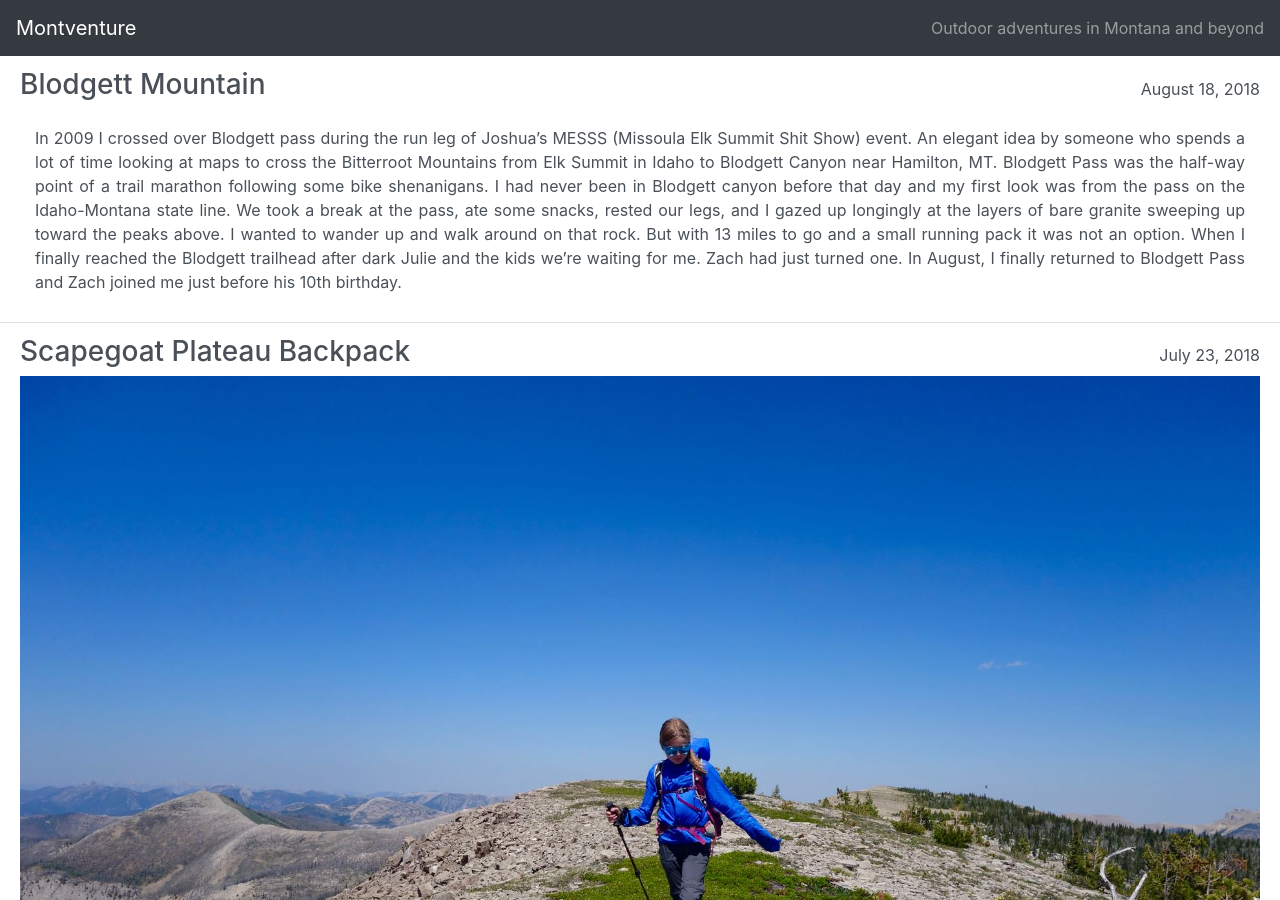
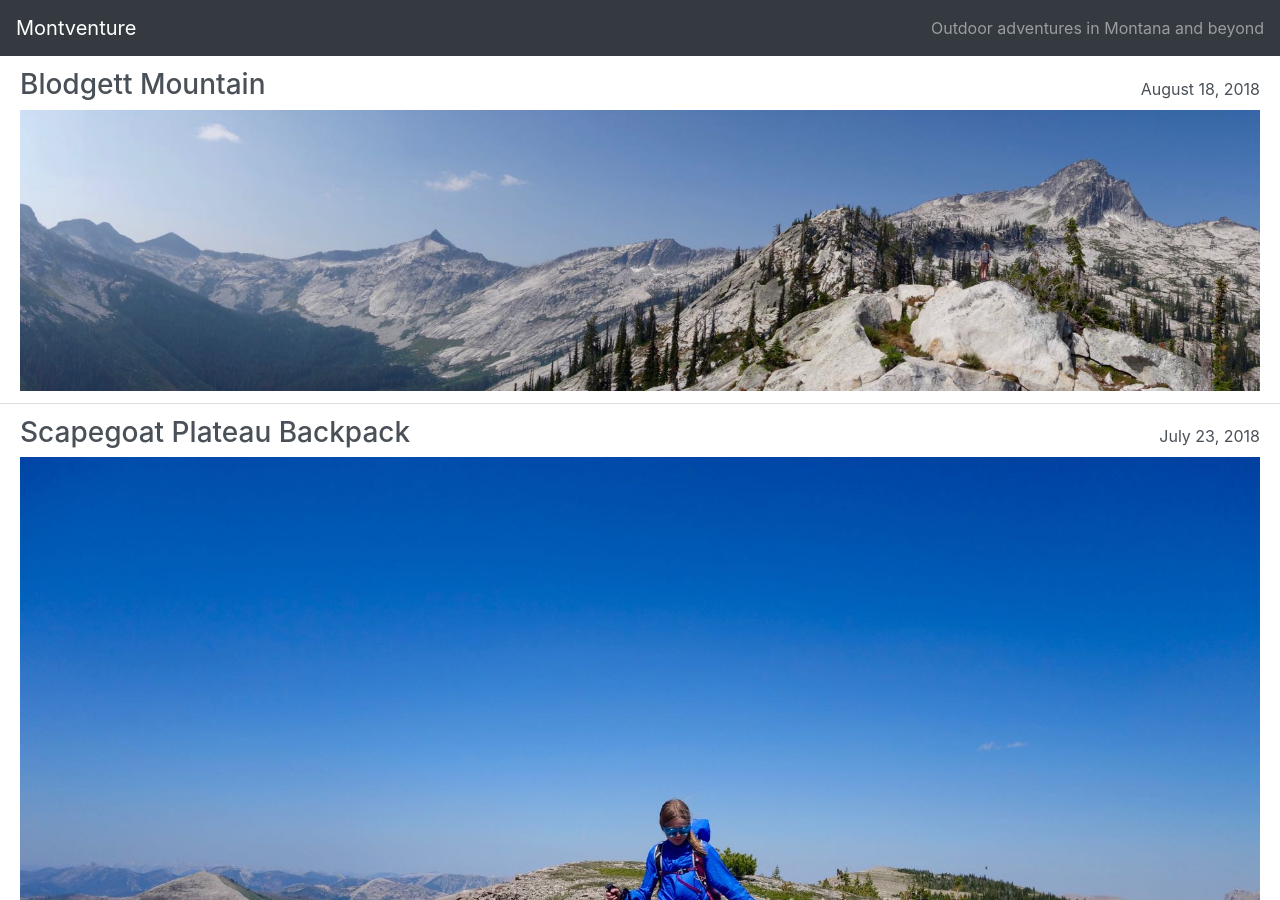
Before and after one commit to aaron/montventure, a Jekyll site: the page built from index.md, in a window 1280 px wide and 900 px high. Built offline with Jekyll 4.4.1, drawn with Linux system fonts in a browser that asks for light colours.

Commit message:
add images

```diff
--- a/_posts/2018-08-18-blodgett-mountain.md
+++ b/_posts/2018-08-18-blodgett-mountain.md
@@ -5,9 +5,21 @@ image_path: /assets/images/blodgett-mountain/
 tags:       Backpacking Bitterroot
 caltopo:    https://caltopo.com/m/KJ00
 ---
+
+{% include image.html image="blodgett-panorama.jpg" %}
+
 In 2009 I crossed over Blodgett pass during the run leg of Joshua's MESSS (Missoula Elk Summit Shit Show) event. An elegant idea by someone who spends a lot of time looking at maps to cross the Bitterroot Mountains from Elk Summit in Idaho to Blodgett Canyon near Hamilton, MT. Blodgett Pass was the half-way point of a trail marathon following some bike shenanigans. I had never been in Blodgett canyon before that day and my first look was from the pass on the Idaho-Montana state line. We took a break at the pass, ate some snacks, rested our legs, and I gazed up longingly at the layers of bare granite sweeping up toward the peaks above. I wanted to wander up and walk around on that rock. But with 13 miles to go and a small running pack it was not an option. When I finally reached the Blodgett trailhead after dark Julie and the kids we're waiting for me. Zach had just turned one. In August, I finally returned to Blodgett Pass and Zach joined me just before his 10th birthday.
 
 This time we had backpacks and my hope was to return to the pass, wander around on that sweeping granite, and maybe even summit Blodgett Mountain. Blodgett Canyon, like the other major Bitterroot drainages, is long. But it has a good well-maintained trail that climbs gradually. We would take one day to hike up the canyon and setup a basecamp near the trail to the pass, one day scrambling around in the high country, and then hike back out on the third day.
+
+<div class="row no-gutters">
+  <div class="col-md-6">
+    {% include image.html image="zach-in-creek.jpg" %}
+  </div>
+  <div class="col-md-6">
+    {% include image.html image="zach-with-thimbleberries.jpg" %}
+  </div>
+</div>
 
 In the first few miles we encountered a few other groups taking in the sights of the lower canyon and day hiking to the waterfalls. We took a long break above the first falls at a spot where the creek flows over exposed rock. Zach took off his shoes and waded in tentatively at first, but was soon dancing around in the water. The second waterfall made another nice diversion from the trail. We wandered up the rock walking where it was dry and jumping over small side streams. Past the second falls the trail pulls away from the stream and there are more trees blocking the views of the canyon walls and surrounding peaks. The vegetation was thicker and slower going, especially for Zach because it was over his head. However, long swaths of this vegetation was thimbleberry bushes covered in ripe red berries that were the best I had ever tasted. Our progress slowed and I began to worry about making it to our camp before dark. But it was hard to resist all the berries so close at hand.
 
@@ -15,9 +27,14 @@ In the early evening we reached Nine-Mile Meadow, my planned destination for the
 
 In the morning, with our basecamp established, we got an early start heading up the trail toward Blodgett Pass. The creek was easily accessible from trail junction just before we started the hike up and I filled our bottles not expecting to find any water until we retuned to this spot at the end of the day. Zach was very excited about the rock scrambling and wanted to leave the trail before we even got to the pass and head straight up the rock. It did look like fun, but also a bit steep. I was able to assuage him with promises of plenty of scrambling opportunities above the pass.
 
+{% include image.html image="blodgett-mountain.jpg" %}
+
 After a couple more switchbacks we reached the pass and the uprising swath of granite was much as I remembered from my previous trip. We headed up the stair-step ridge going west towards Blodgett Mountain. Zach and I both thoroughly enjoyed the scrambling and the views, that were already good from the pass, expanded as we gained elevation. After ascending a few rocky pitches the slope mellowed and there were trees along the ridge that slowed our progress. Zach's enthusiasm wained and we stopped to take a break and talk about our options. At this point we were at least 14 miles from the the trailhead. If we turned around we'd have to go back to camp and hang out for the afternoon because it was too far for us to hike out that day. After some discussion Zach decided to continue heading up and we moved on to crossing an open cirque below the peak.
 
 On the far side of the cirque there was a break in Blodgett's southern ridge with a ramp that looked like it would provide us access to the peak. To reach it we had to cross a large boulder field first. This was not easy but Zach really enjoyed the hands-on bouldering and micro-route finding. We reached the ramp and slowly made our way up to the ridge. From the top the views of Blodgett Lake perched up in a rocky half-bowl with the peaks of the southern Bitterroot in the background was astounding. It was a mellow walk up to the peak where we were greeted with a bird's-eye view of the massive Blodgett Canyon extending all the way back to the Bitterroot Valley with the Sapphire Range visible far in the distance. It was a beautiful day and we took our time on the peak checking out the scenery in every direction. The Idaho side looked like a particularly interesting place to explore. That area is a long way from everywhere and likely sees very few human visitors.
+
+{% include image.html image="zach-on-cliff.jpg" %}
+{% include image.html image="aaron-on-peak.jpg" %}
 
 The trip down was slow going at times but definitely physically easier than the climb up. Zach discovered his inner mountain goat on the descent hopping from rock to rock at an impressive pace and rarely missing a step. We made our way to a large patch of snow and enjoyed a mellow glissade and a short break from rock hopping. On the return we took a more southerly route across the cirque avoiding some of the boulders and good section of the treed ridge. Scrambling down the final rock sections went quickly with Zach often running ahead.
 
@@ -27,8 +44,12 @@ After that we both managed to fall asleep but the excitement for the night was n
 
 The morning was cool and we took our time getting ready. I was expecting the sun to come out and warm things up and dry out the thick vegetation had to walk through. That never happened. We both donned rain coats and long pants and headed down the trail for the long walk out. Immediately our pants were wet and for Zach it was worse because the vegetation came up much higher on him. We moved quickly to stay warm and walked a couple of miles before taking a short break for a snack. Then it started to rain. We were already wet from the vegetation and wearing our rain coats so it didn't seem that much different. In Montana it generally does not rain for that long. This day proved to be an exception.
 
+{% include image.html image="zach-in-rain.jpg" %}
+
 As we walked down the trail I began to smell smoke. Zach noticed it too and asked me about it. I told him that the lightning storm from last night had probably started a fire but it was likely a long ways away and not to worry. Then we started to see ash falling from the sky and I began to contemplate our options if there was a fire in the canyon. Likely the fire would be small enough that we could bushwhack around it. But if that was not possible then we could just turn around and walk out the Elk Summit. It would take us an extra day but we'd be on the other side of the divide from the fire. Then we spotted the fire a short distance from the trail. It was still small but too big for us to put out. There were flames in the crown of a couple of dead trees and the area surrounding those trees was on fire. I took a GPS waypoint planning to report it when we got out to the trailhead. I had no idea that the light rain shower, our first in a couple of months, was going to continue for hours putting out the fire on its own.
 
 It felt like a very long walk out. Our pants were wet and our shoes were soaked. Thankfully, the raincoats kept our upper bodies dry. We needed to keep moving to stay warm and didn't take any breaks because sitting down in the rain was not very appealing. We both just wanted to get to the trailhead but the miles dragged on especially near the end. It brought back memories of slogging over the same section of trail at the end of the MESSS barely able to run. The wet weather kept everyone else home and we did not see anyone else on the trail that entire day.
 
 During our walk we made a plan of what do when we finally reached the parking lot. I stared the car to get it warming up and then we both crawled into the back and closed the door. We stripped off all our wet clothes and put on the dry clothes that were stashed in the car. Being out of the wind, with a little heat from the car engine, and wearing dry clothes made a tremendous improvement. We warmed up quickly and greedily broke into the snacks we had stashed in the car for the end of the trip.
+
+{% include image.html image="zach-and-aaron.jpg" %}
```
Also changed, not shown: assets/images/blodgett-mountain/aaron-on-peak.jpg (added), assets/images/blodgett-mountain/blodgett-mountain.jpg (added), assets/images/blodgett-mountain/blodgett-panorama.jpg (added), assets/images/blodgett-mountain/red-leaves.jpg (added), assets/images/blodgett-mountain/zach-and-aaron.jpg (added), assets/images/blodgett-mountain/zach-in-rain.jpg (added), assets/images/blodgett-mountain/zach-on-cliff.jpg (added), assets/images/blodgett-mountain/zach-with-thimbleberries.jpg (added), 2 other files.
